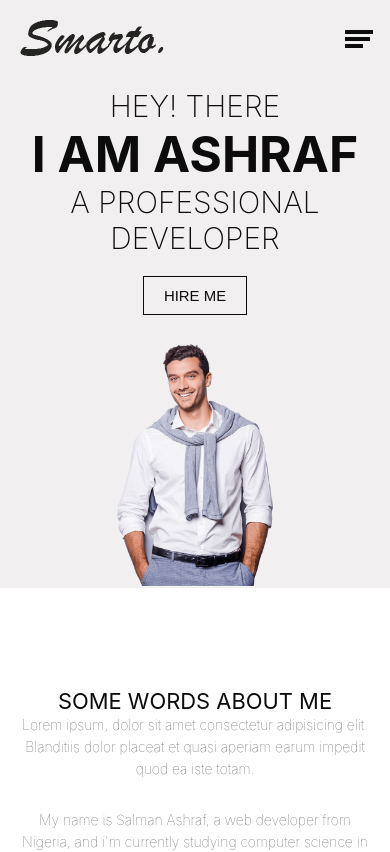
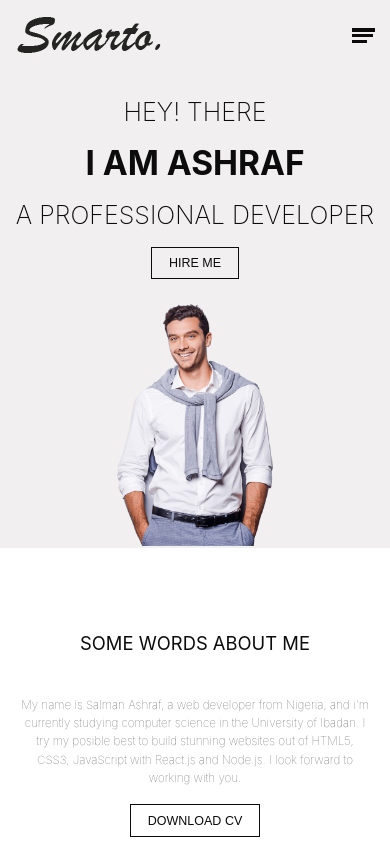
Before and after one commit to ashrofdev/My-portfolio, a React (Create React App) app: page / in a window 390 px wide. Shown: the top 852 px of the page. Built offline with nearby package versions, Linux system fonts and the light colour scheme.

Commit message:
agjusting

```diff
--- a/src/App.css
+++ b/src/App.css
@@ -62,6 +62,9 @@ button {
   cursor: pointer;
 }
 @media only screen and (max-width: 700px) {
+  html {
+    font-size: 52.25%;
+  }
   .topp {
     grid-template-columns: minmax(2rem, 1fr) repeat(8, minmax(1rem, 10rem)) minmax(2rem, 1fr);
   }
--- a/src/Contact/Contact.js
+++ b/src/Contact/Contact.js
@@ -13,10 +13,10 @@ const ContactPage = () => {
             </div>
             <div className="info">
                 <div className="headin">
-                    <span>Want To Connect</span> with Us
-                    <div>Here is Our <span>Contact Information</span></div>
+                    <span>Want To Connect</span> with Me
+                    <div>Fill the <span>Form</span></div>
                 </div>
-                <p>Send us a message</p>
+                <p>Send me a message</p>
                 <form>
                     <label>
                         NAME
--- a/src/HomePage/HomePage.js
+++ b/src/HomePage/HomePage.js
@@ -15,7 +15,7 @@ const HomePage = ({person, more}) => {
             <Header/>
             <AboutMe/>
             <Work/>
-                <button className="more" onClick={more}>SHOW MORE</button>
+            <button className="more" onClick={more}>SHOW MORE</button>
             <ClientView person={person}/>
             <NewsLetter/>
             <Footer/>
--- a/src/HomePage/home.css
+++ b/src/HomePage/home.css
@@ -3,12 +3,7 @@
     grid-template-columns: minmax(2rem, 1fr) repeat(8, minmax(8rem, 10rem)) minmax(2rem, 1fr);
 
 }
-@media only screen and (max-width: 700px) {
-    .home, .page {
-        display: block;
-    }
-}
-.more {
+.page .more {
     font-size: 1.3rem;
     grid-column: 2/10;
     color: var(--color-secondary);
@@ -22,3 +17,12 @@
     cursor: pointer;
     color: #fff;
 }
+@media only screen and (max-width: 700px) {
+    .home, .page {
+        display: block;
+    }
+    .page .more {
+        align-self: center;
+        background-color: transparent;
+    }
+}
--- a/src/LargeComponents/About/AboutMe.js
+++ b/src/LargeComponents/About/AboutMe.js
@@ -8,9 +8,6 @@ const AboutMe = () => {
         <div className="about">
             <div className="top">
                 <Heading text={'SOME WORDS ABOUT ME'}/>
-                <p>Lorem ipsum, dolor sit amet consectetur
-                 adipisicing elit. Blanditiis dolor placeat et
-                  quasi aperiam earum impedit quod ea iste totam.</p>
             </div>
             <About/>
         </div>
--- a/src/LargeComponents/ClientsView/client.css
+++ b/src/LargeComponents/ClientsView/client.css
@@ -61,4 +61,7 @@
         width: 100%;
         padding: 2rem;
     }
+    .person .name {
+        font-size: 1.3rem;
+    }
 }
--- a/src/LargeComponents/Header/header.css
+++ b/src/LargeComponents/Header/header.css
@@ -66,6 +66,7 @@
 }
 @media only screen and (max-width: 700px) {
     .header {
+        padding-top: 2rem;
         display: block;
         text-align: center;
     }
@@ -81,4 +82,9 @@
     .socials {
         display: none;
     }
+    .text h1 {
+        font-weight: 700;
+        font-size: 4rem;
+        margin: 2rem 0;
+    }
 }
--- a/src/LittleComponents/lc.css
+++ b/src/LittleComponents/lc.css
@@ -16,10 +16,12 @@
     font-weight: 400;
     margin: 0;
     color: var(--color-secondary);
+    margin-bottom: 2rem;
 }
 .details {
     display: flex;
     justify-content: space-between;
+    margin-top: 2rem;
 }
 .details .text {
     width: 50%;
@@ -177,6 +179,7 @@
     opacity: 0;
     transition: all .4s;
     cursor: pointer;
+    z-index: 10000;
 }
 .scroller:hover {
     transform: scale(1.1) rotate(-90deg);
```
